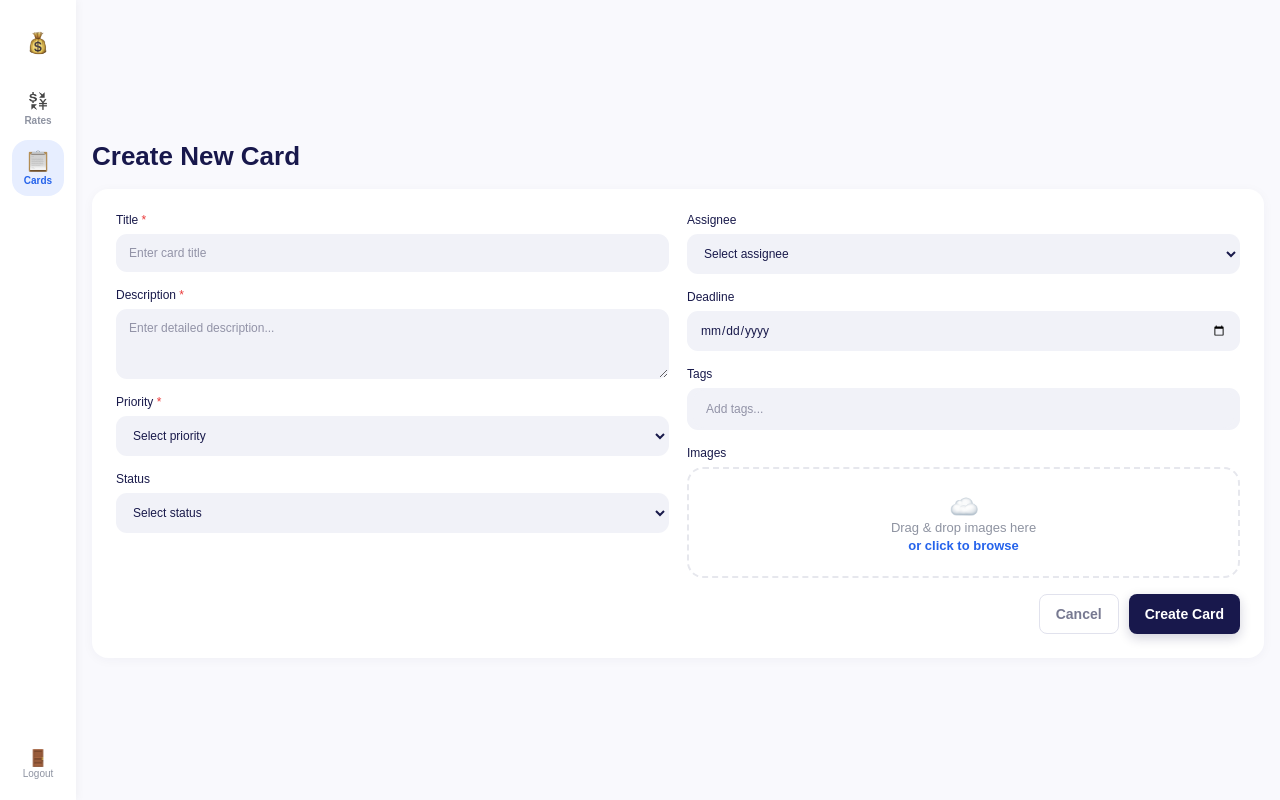
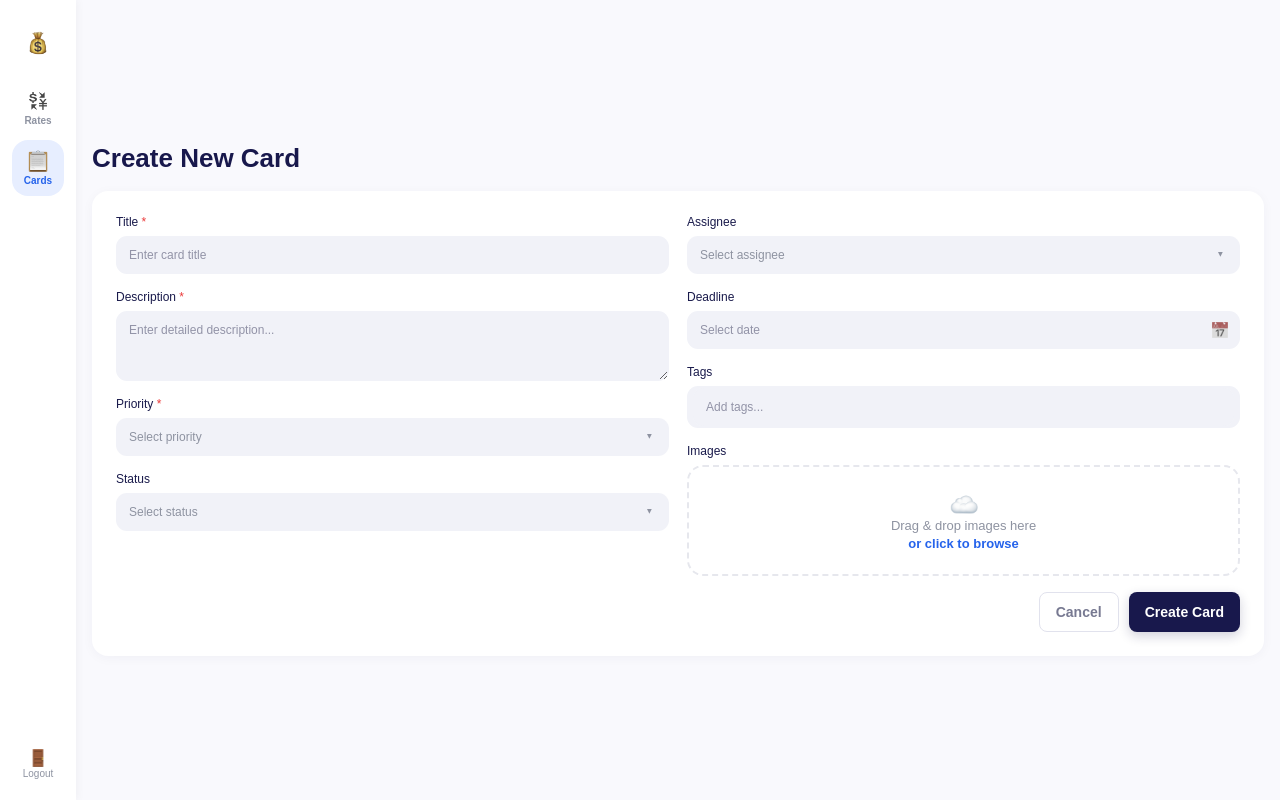
Before and after one commit to noisekov/aezakmi, a React (Vite) app: page /cards in a window 1280 px wide. Built offline with nearby package versions, Linux system fonts and the light colour scheme; sample sign-in values are in the browser's storage.

Commit message:
feat: add arrow and calendar icon plus placeholder for status, priority and assignee

```diff
--- a/src/components/CardFormField/CardFormField.module.css
+++ b/src/components/CardFormField/CardFormField.module.css
@@ -33,6 +33,16 @@
   font: inherit;
   font-size: 12px;
   outline: none;
+}
+
+.field select {
+  appearance: none;
+  -webkit-appearance: none;
+  background-image: url("/icons/arrow.svg");
+  background-repeat: no-repeat;
+  background-position: right 16px center;
+  background-size: 5px 5px;
+  padding-right: 32px;
 }
 
 .field input:focus,
--- a/src/components/CreateCardForm/CreateCardForm.module.css
+++ b/src/components/CreateCardForm/CreateCardForm.module.css
@@ -1,9 +1,9 @@
 .title {
-  font-weight: 700;
-  font-size: 26px;
-  line-height: 100%;
   margin: 0 0 20px;
   color: #18184c;
+  font-size: 26px;
+  font-weight: 700;
+  line-height: 100%;
 }
 
 .form {
@@ -22,9 +22,51 @@
 
 .column {
   display: flex;
+  min-width: 0;
   flex-direction: column;
   gap: 16px;
+}
+
+.fieldControl {
+  width: 100%;
   min-width: 0;
+}
+
+.selectControl {
+  color: #191a4b;
+}
+
+.form .selectControl.placeholder {
+  color: #8e93a1;
+}
+
+.placeholderOption {
+  color: #8e93a1;
+}
+
+.option {
+  color: #191a4b;
+}
+
+.dateField {
+  position: relative;
+  width: 100%;
+  min-width: 0;
+}
+
+.dateInput {
+  padding-right: 38px;
+}
+
+.calendarIcon {
+  position: absolute;
+  top: 50%;
+  right: 12px;
+  width: 16px;
+  height: 16px;
+  object-fit: contain;
+  transform: translateY(-50%);
+  pointer-events: none;
 }
 
 .actions {
--- a/src/components/CreateCardForm/CreateCardForm.tsx
+++ b/src/components/CreateCardForm/CreateCardForm.tsx
@@ -35,6 +35,14 @@ const CreateCardForm = ({
     mode: "onBlur",
   });
 
+  const [deadlineInputType, setDeadlineInputType] = useState<"text" | "date">(
+    initialValues.deadline ? "date" : "text",
+  );
+
+  const deadlineField = register("deadline");
+  const priority = useWatch({ control, name: "priority" });
+  const status = useWatch({ control, name: "status" });
+  const assignee = useWatch({ control, name: "assignee" });
   const tags = useWatch({ control, name: "tags" }) ?? [];
   const images = useWatch({ control, name: "images" }) ?? [];
 
@@ -59,6 +67,7 @@ const CreateCardForm = ({
     }
 
     reset(createEmptyCardFormValues());
+    setDeadlineInputType("text");
   }
 
   return (
@@ -87,6 +96,7 @@ const CreateCardForm = ({
                     message: "Maximum 100 characters",
                   },
                 })}
+                className={styles.fieldControl}
                 placeholder="Enter card title"
               />
             </CardFormField>
@@ -104,6 +114,7 @@ const CreateCardForm = ({
                     message: "Minimum 10 characters",
                   },
                 })}
+                className={styles.fieldControl}
                 placeholder="Enter detailed description..."
               />
             </CardFormField>
@@ -117,36 +128,94 @@ const CreateCardForm = ({
                 {...register("priority", {
                   required: "Please select a priority",
                 })}
+                className={`${styles.fieldControl} ${styles.selectControl} ${
+                  !priority ? styles.placeholder : ""
+                }`}
               >
-                <option value="">Select priority</option>
-                <option value="Low">Low</option>
-                <option value="Medium">Medium</option>
-                <option value="High">High</option>
+                <option value="" className={styles.placeholderOption}>
+                  Select priority
+                </option>
+                <option value="Low" className={styles.option}>
+                  Low
+                </option>
+                <option value="Medium" className={styles.option}>
+                  Medium
+                </option>
+                <option value="High" className={styles.option}>
+                  High
+                </option>
               </select>
             </CardFormField>
 
             <CardFormField label="Status" error={errors.status?.message}>
-              <select {...register("status")}>
-                <option value="">Select status</option>
-                <option value="To Do">To Do</option>
-                <option value="In Progress">In Progress</option>
-                <option value="Done">Done</option>
+              <select
+                {...register("status")}
+                className={`${styles.fieldControl} ${styles.selectControl} ${
+                  !status ? styles.placeholder : ""
+                }`}
+              >
+                <option value="" className={styles.placeholderOption}>
+                  Select status
+                </option>
+                <option value="To Do" className={styles.option}>
+                  To Do
+                </option>
+                <option value="In Progress" className={styles.option}>
+                  In Progress
+                </option>
+                <option value="Done" className={styles.option}>
+                  Done
+                </option>
               </select>
             </CardFormField>
           </div>
 
           <div className={styles.column}>
             <CardFormField label="Assignee">
-              <select {...register("assignee")}>
-                <option value="">Select assignee</option>
-                <option value="Alex Johnson">Alex Johnson</option>
-                <option value="Sam Williams">Sam Williams</option>
-                <option value="Emily Davis">Emily Davis</option>
+              <select
+                {...register("assignee")}
+                className={`${styles.fieldControl} ${styles.selectControl} ${
+                  !assignee ? styles.placeholder : ""
+                }`}
+              >
+                <option value="" className={styles.placeholderOption}>
+                  Select assignee
+                </option>
+                <option value="Alex Johnson" className={styles.option}>
+                  Alex Johnson
+                </option>
+                <option value="Sam Williams" className={styles.option}>
+                  Sam Williams
+                </option>
+                <option value="Emily Davis" className={styles.option}>
+                  Emily Davis
+                </option>
               </select>
             </CardFormField>
 
             <CardFormField label="Deadline" error={errors.deadline?.message}>
-              <input type="date" {...register("deadline")} />
+              <div className={styles.dateField}>
+                <input
+                  {...deadlineField}
+                  type={deadlineInputType}
+                  placeholder="Select date"
+                  className={`${styles.fieldControl} ${styles.dateInput}`}
+                  onFocus={() => setDeadlineInputType("date")}
+                  onBlur={(event) => {
+                    deadlineField.onBlur(event);
+
+                    if (!event.currentTarget.value) {
+                      setDeadlineInputType("text");
+                    }
+                  }}
+                />
+
+                <img
+                  src="/icons/calendar.svg"
+                  className={styles.calendarIcon}
+                  alt="Calendar"
+                />
+              </div>
             </CardFormField>
 
             <TagsField
```
Also changed, not shown: public/icons/arrow.svg (added), public/icons/calendar.svg (added).
